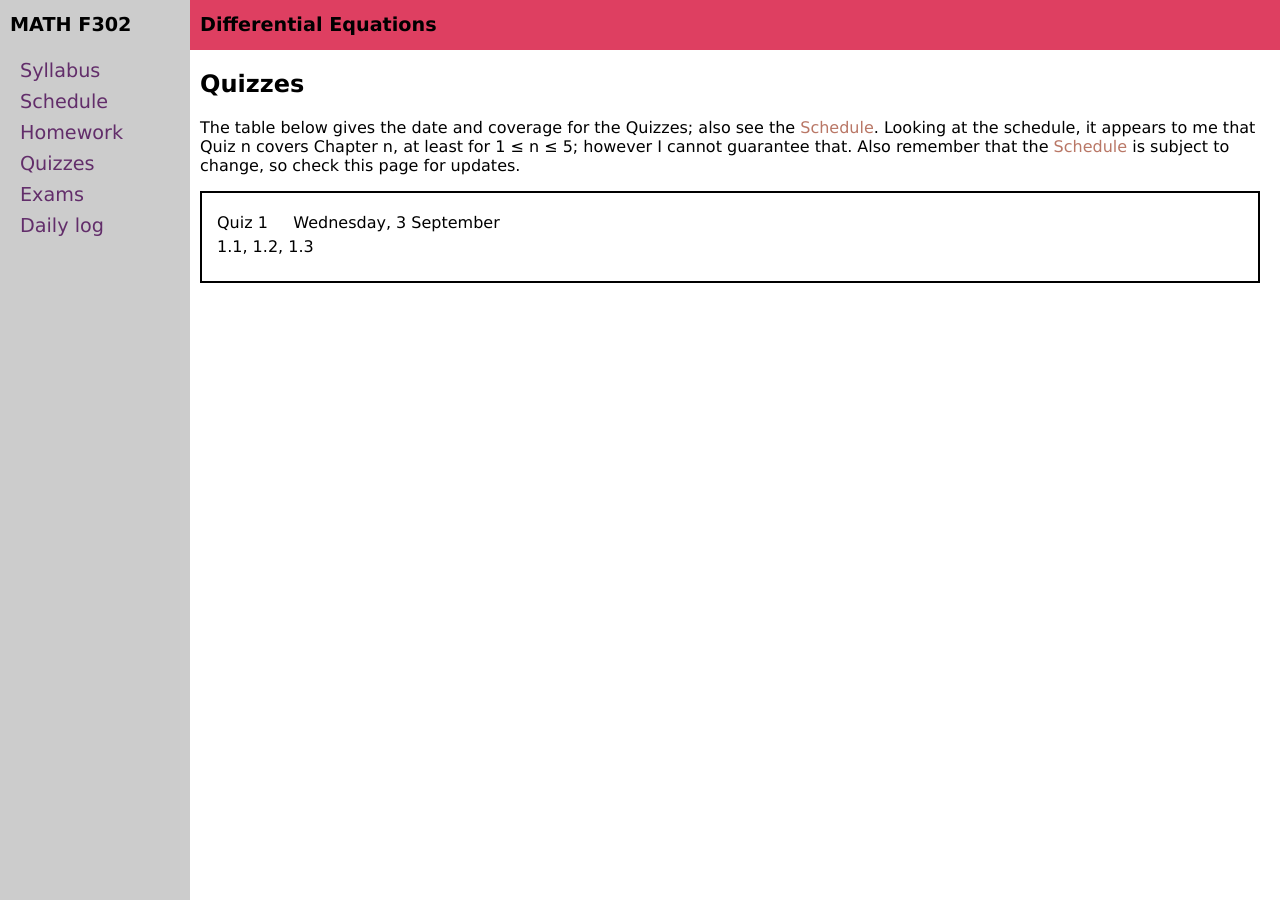
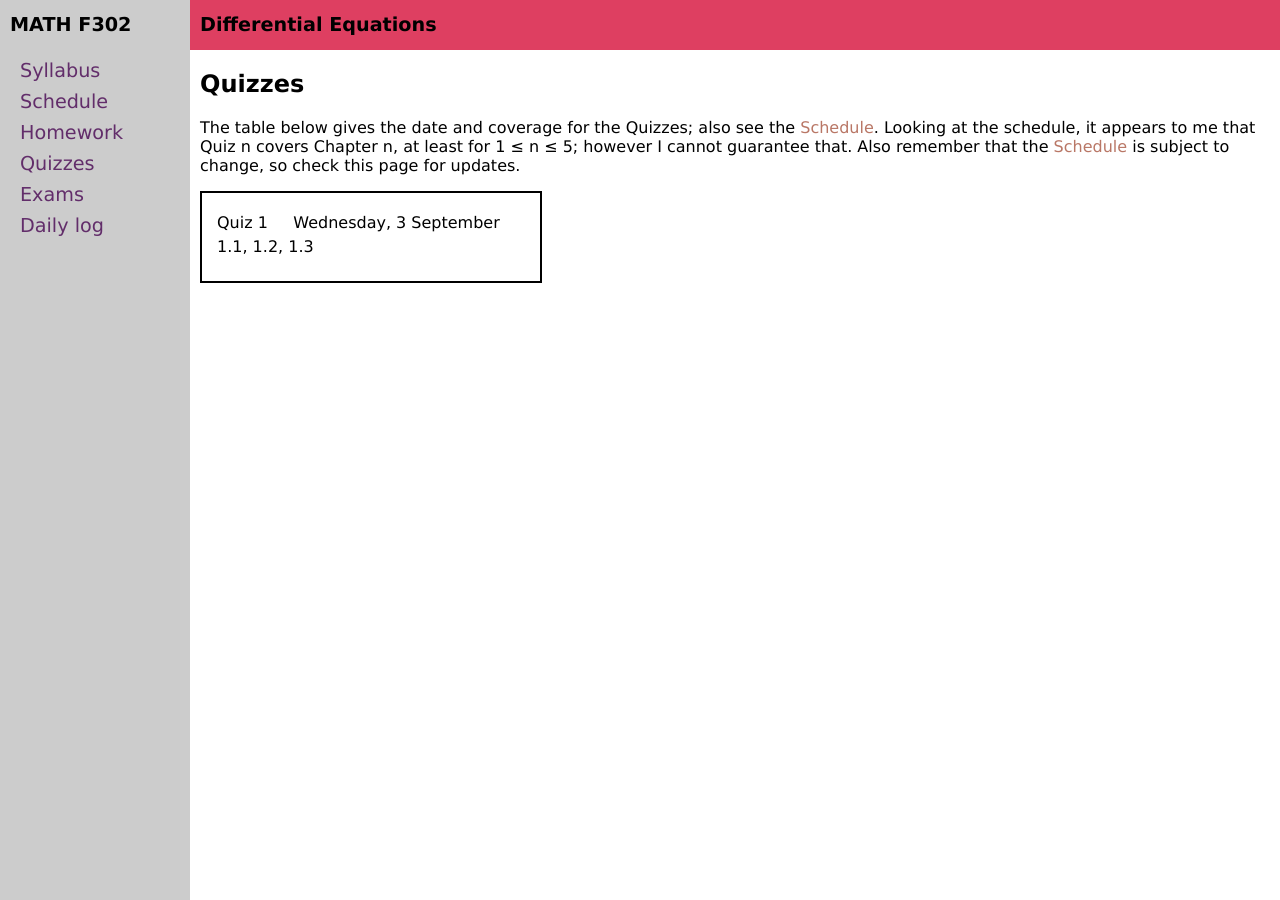
Before and after one commit to blackcurrantpi/ode, a Jekyll site: the page built from quizzes.md, in a window 1280 px wide. Built offline with Jekyll 4.4.1, drawn with Linux system fonts in a browser that asks for light colours.

Commit message:
looked better before...

```diff
--- a/_data/homework.yml
+++ b/_data/homework.yml
@@ -16,7 +16,7 @@ homework:
 - due: Monday, 8 September
   sections:
   - section: 2.1
-    problems: '1 (a,b), 7 (a,b) (feel free to print out the field and then draw solution curves by hand), 21, 25, 28, 39, 41'
+    problems: 1 (a,b), 7 (a,b) (feel free to print out the field and then draw solution curves by hand), 21, 25, 28, 39, 41
 
 # - name: WA 1.1, WA 1.2, 1.3
 # - due: Sunday, 31 August
--- a/css/site.scss
+++ b/css/site.scss
@@ -322,14 +322,22 @@ a.button:visited {
 }
 
 
-/* Attempt to fix tables*/
-table {
-  table-layout: auto; /* Allows the table to adjust its width */
-  width: 100%; /* Makes the table take the full width of its container */
-}
+// /* Attempt to fix tables*/
+// table {
+//   table-layout: fixed; /* Ensures the table respects the width of the columns */
+//   width: 100%; /* Makes the table take the full width of its container */
+//   border-collapse: collapse; /* Optional: for better visual appearance */
+// }
 
-th, td {
-  word-wrap: break-word; /* Allows long words to break and wrap onto the next line */
-  overflow-wrap: break-word; /* Ensures compatibility with different browsers */
-  max-width: 200px; /* Set a maximum width for the cells */
-}
+// th, td {
+//   word-wrap: break-word; /* Allows long words to break and wrap onto the next line */
+//   overflow-wrap: break-word; /* Ensures compatibility with different browsers */
+//   max-width: 200px; /* Set a maximum width for the cells */
+//   padding: 8px; /* Adds some padding for better spacing */
+//   border: 1px solid #ccc; /* Optional: adds borders to the cells */
+// }
+
+// /* Optional: Add styles for the table header */
+// th {
+//   background-color: #f2f2f2; /* Light background for headers */
+// }
```
